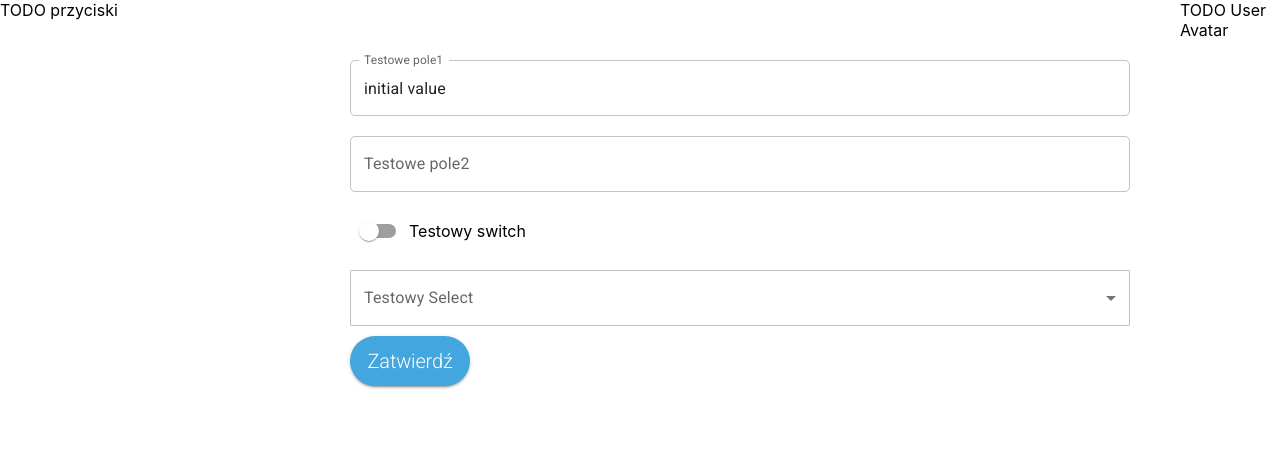
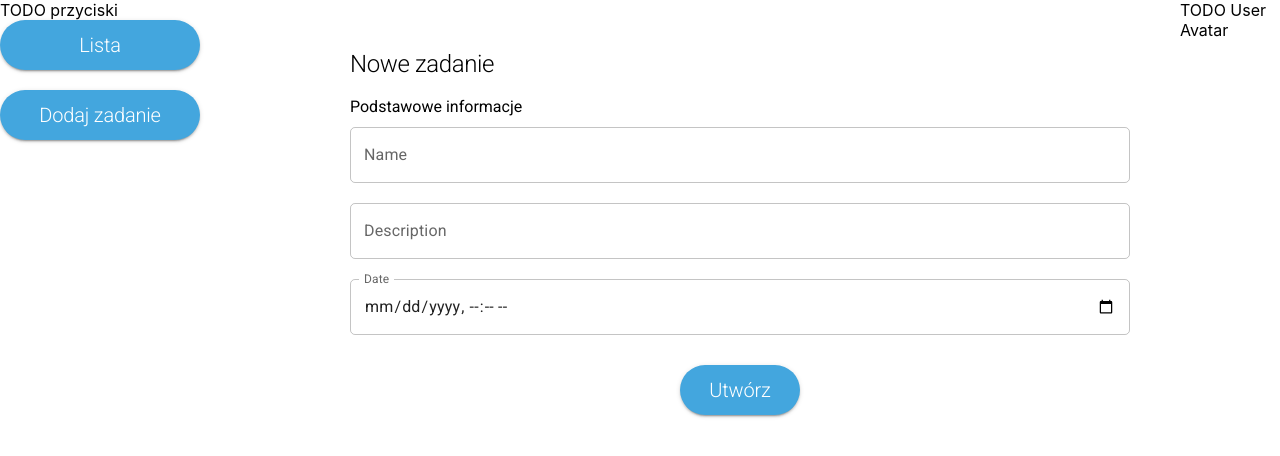
Before and after one commit to mrzelak/test, a React (Create React App) app in the folder frontend/: page /application/tasks/add in a window 1280 px wide. Shown: the top 456 px of the page. Built offline with nearby package versions, Linux system fonts and the light colour scheme.

Commit message:
Task Add Form

```diff
--- a/frontend/package.json
+++ b/frontend/package.json
@@ -1,5 +1,5 @@
 {
-  "name": "pet-care-services",
+  "name": "io-task-manager",
   "version": "0.1.0",
   "private": true,
   "dependencies": {
@@ -10,6 +10,7 @@
     "@testing-library/jest-dom": "^5.16.2",
     "@testing-library/react": "^12.1.3",
     "@testing-library/user-event": "^13.5.0",
+    "axios": "^0.26.1",
     "date-fns": "^2.28.0",
     "formik": "^2.2.9",
     "lodash": "^4.17.21",
@@ -19,7 +20,8 @@
     "react-query": "^3.34.16",
     "react-router-dom": "^6.2.2",
     "react-scripts": "5.0.0",
-    "web-vitals": "^2.1.4"
+    "web-vitals": "^2.1.4",
+    "yup": "^0.32.11"
   },
   "scripts": {
     "start": "react-scripts start",
--- a/frontend/src/components/Button/index.js
+++ b/frontend/src/components/Button/index.js
@@ -4,7 +4,7 @@ import PropTypes from 'prop-types';
 import { Button as MUIButton, Typography } from '@mui/material';
 import getStyles from './styles';
 
-const Button = ({ size, onClick, children, submit }) => {
+const Button = ({ size, onClick, children, submit, sx }) => {
   const styles = getStyles();
 
   return (
@@ -12,7 +12,7 @@ const Button = ({ size, onClick, children, submit }) => {
       type={submit ? 'submit' : undefined}
       onClick={onClick}
       variant="contained"
-      sx={{ ...styles.root, ...(size === 'small' && styles.small) }}
+      sx={{ ...styles.root, ...(size === 'small' && styles.small), ...sx }}
     >
       <Typography variant={size === 'small' ? 'h3' : 'h2'}>
         {children}
@@ -26,12 +26,14 @@ Button.propTypes = {
   onClick: PropTypes.func,
   size: PropTypes.oneOf(['small', 'big']),
   submit: PropTypes.bool,
+  sx: PropTypes.object,
 };
 
 Button.defaultProps = {
   onClick: noop,
   size: 'big',
   submit: false,
+  sx: {},
 };
 
 export default Button;
--- a/frontend/src/components/Input/index.js
+++ b/frontend/src/components/Input/index.js
@@ -2,6 +2,12 @@ import React from 'react';
 import { Field as FormikField } from 'formik';
 import InputView from './view';
 
-const Input = (props) => <FormikField {...props} component={InputView} />;
+const Input = (props) => (
+  <FormikField {...props}>
+    {({ field, meta }) => (
+      <InputView {...field} error={meta.error} {...props} />
+    )}
+  </FormikField>
+);
 
 export default Input;
--- a/frontend/src/components/Input/view.js
+++ b/frontend/src/components/Input/view.js
@@ -26,6 +26,9 @@ const InputView = ({ field, error, type, helperText, label, sx, ...props }) => (
         margin: 0,
       },
     }}
+    InputLabelProps={{
+      ...(type === 'datetime-local' && { shrink: true }),
+    }}
   />
 );
 
@@ -34,7 +37,7 @@ InputView.propTypes = {
   field: PropTypes.any,
   error: PropTypes.string,
   helperText: PropTypes.string,
-  type: PropTypes.oneOf(['text', 'password']),
+  type: PropTypes.oneOf(['text', 'password', 'datetime-local']),
   sx: PropTypes.objectOf(PropTypes.any),
 };
 
--- a/frontend/src/layouts/AuthorizedLayout.js
+++ b/frontend/src/layouts/AuthorizedLayout.js
@@ -1,11 +1,28 @@
 import React from 'react';
-import { Outlet } from 'react-router-dom';
+import { Outlet, useNavigate } from 'react-router-dom';
 import { Box } from '@mui/system';
+import Button from 'components/Button';
 
 const AuthorizedLayout = () => {
+  const navigate = useNavigate();
+
   return (
     <Box sx={{ width: '100vw', height: '100vh', display: 'flex' }}>
-      <Box sx={{ width: 300 }}>TODO przyciski</Box>
+      <Box sx={{ width: 300, display: 'flex', flexDirection: 'column' }}>
+        TODO przyciski
+        <Button
+          onClick={() => navigate('/application/tasks/list')}
+          sx={{ width: 200, marginBottom: 20 }}
+        >
+          Lista
+        </Button>
+        <Button
+          onClick={() => navigate('/application/tasks/add')}
+          sx={{ width: 200, marginBottom: 20 }}
+        >
+          Dodaj zadanie
+        </Button>
+      </Box>
       <Box sx={{ flex: 1, padding: 50 }}>
         <Outlet />
       </Box>
--- a/frontend/src/pages/authorized/Task/AddEdit/consts.js
+++ b/frontend/src/pages/authorized/Task/AddEdit/consts.js
@@ -1,19 +1,7 @@
 const initialValues = {
-  test1: 'initial value',
-  test2: '',
-  switch: false,
-  select: '',
+  name: '',
+  description: '',
+  date: '',
 };
 
-const selectOptions = [
-  {
-    label: 'Co tydzień',
-    value: 'value1',
-  },
-  {
-    label: 'Co dwa tygodnie',
-    value: 'value2',
-  },
-];
-
-export { initialValues, selectOptions };
+export { initialValues };
--- a/frontend/src/pages/authorized/Task/AddEdit/container.js
+++ b/frontend/src/pages/authorized/Task/AddEdit/container.js
@@ -1,13 +1,25 @@
 import React from 'react';
+import axios from 'axios';
 import PropTypes from 'prop-types';
+import { useNavigate } from 'react-router-dom';
 import { initialValues } from './consts';
 import TaskAddEditView from './view';
 
 const TaskAddEditContainer = ({ isEdit }) => {
-  // TODO wykorzystać isEdit np do zmiany wysyłanego requesta w onSubmit
-  const onSubmit = (values) => {
-    console.log({ isEdit });
-    console.log(values);
+  const navigate = useNavigate();
+
+  const onSubmit = async (values) => {
+    try {
+      await axios.post(`${process.env.REACT_APP_API_URL}/task`, {
+        name: values.name,
+        description: values.description,
+        date: new Date(values.date),
+      });
+
+      navigate('/application/tasks/list');
+    } catch (err) {
+      console.log(err);
+    }
   };
 
   return <TaskAddEditView onSubmit={onSubmit} initialValues={initialValues} />;
--- /dev/null
+++ b/frontend/src/pages/authorized/Task/AddEdit/validation.js
@@ -0,0 +1,9 @@
+import * as Yup from 'yup';
+
+const required = 'This field is required';
+
+export default Yup.object({
+  name: Yup.string().required(required),
+  description: Yup.string().required(required),
+  date: Yup.string().required(required),
+});
--- a/frontend/src/pages/authorized/Task/AddEdit/view.js
+++ b/frontend/src/pages/authorized/Task/AddEdit/view.js
@@ -2,36 +2,49 @@ import React from 'react';
 import { Form, Formik } from 'formik';
 import noop from 'lodash/noop';
 import PropTypes from 'prop-types';
-import { Box } from '@mui/material';
+import { Box, Typography } from '@mui/material';
 import Button from 'components/Button';
 import Input from 'components/Input';
-import Select from 'components/Select';
-import Switch from 'components/Switch';
-import { selectOptions } from './consts';
+import validationSchema from './validation';
 
 const TaskAddEdit = ({ onSubmit, initialValues }) => {
-  // TODO wykorzystać isEdit np do zmiany wysyłanego requesta w onSubmit
   const inputStyle = {
     margin: (theme) => theme.spacing(10, 0),
   };
 
   return (
-    <Box>
-      <Formik onSubmit={onSubmit} initialValues={initialValues}>
-        <Form>
-          <Input name="test1" label="Testowe pole1" sx={inputStyle} />
-          <Input name="test2" label="Testowe pole2" sx={inputStyle} />
-          <Switch name="switch" label="Testowy switch" sx={inputStyle} />
-          <Select
-            name="select"
-            label="Testowy Select"
-            options={selectOptions}
+    <Formik
+      onSubmit={onSubmit}
+      initialValues={initialValues}
+      validationSchema={validationSchema}
+      validateOnBlur={false}
+      validateOnChange={false}
+    >
+      <Form>
+        <Box
+          sx={{
+            display: 'flex',
+            flexDirection: 'column',
+          }}
+        >
+          <Typography variant="h1" sx={{ marginBottom: 20 }}>
+            Nowe zadanie
+          </Typography>
+          <Typography variant="h3">Podstawowe informacje</Typography>
+          <Input name="name" label="Name" sx={inputStyle} />
+          <Input name="description" label="Description" sx={inputStyle} />
+          <Input
+            name="date"
+            label="Date"
+            type="datetime-local"
             sx={inputStyle}
           />
-          <Button submit>Zatwierdź</Button>
-        </Form>
-      </Formik>
-    </Box>
+          <Button submit sx={{ margin: 'auto', marginTop: 20 }}>
+            Utwórz
+          </Button>
+        </Box>
+      </Form>
+    </Formik>
   );
 };
 
--- a/frontend/src/pages/index.js
+++ b/frontend/src/pages/index.js
@@ -6,7 +6,7 @@ import TaskAddEdit from 'pages/authorized/Task/AddEdit';
 import TaskList from 'pages/authorized/Task/List';
 import Login from 'pages/public/Login';
 
-const DEFAULT_ROUTE = '/public/login';
+const DEFAULT_ROUTE = '/application/tasks/list';
 
 const Routing = () => (
   <Routes>
```
Also changed, not shown: 1 other file (tests, documents, lock files or other folders).
